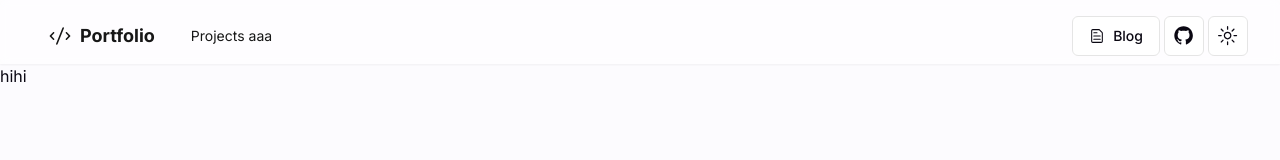
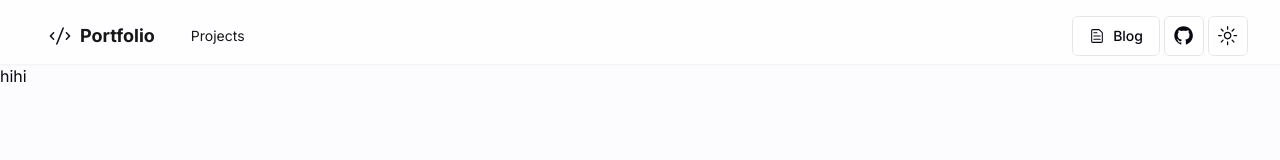
Before and after one commit to caffeine-addictt/portfolio, a Next.js app: page / in a window 1280 px wide. Shown: the top 160 px of the page. Built offline with nearby package versions, Linux system fonts and the light colour scheme.

Commit message:
- Remove aaa

```diff
--- a/src/components/navbar.tsx
+++ b/src/components/navbar.tsx
@@ -27,7 +27,6 @@ const Navbar = () => {
           <TooltipWrapper text='View my projects!' asChild>
             <InternalLink href='/projects' variant='link' className='my-auto text-sm font-normal'>
               Projects
-              aaa
             </InternalLink>
           </TooltipWrapper>
         </div>
```
